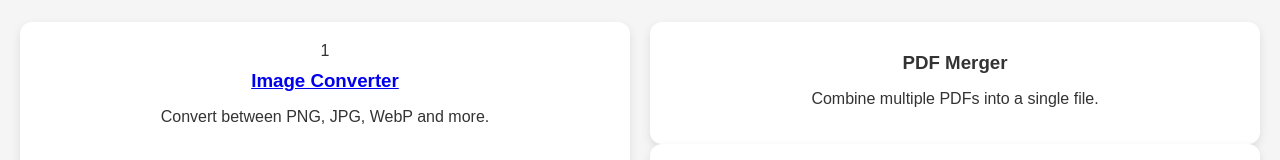
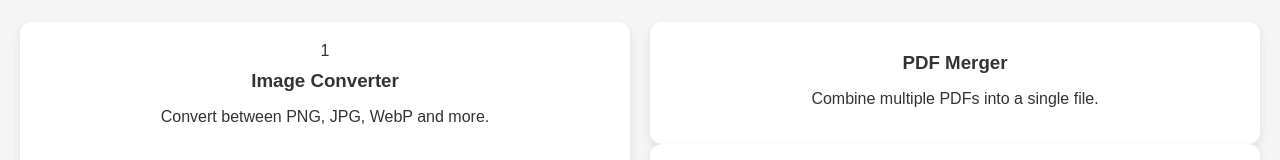
Before and after one commit to ia7122273-ai/tool, a plain HTML site: page index.html in a window 1280 px wide. Shown: the part 759-919 px from the top of the page. Drawn offline with Linux system fonts and the light colour scheme.

Commit message:
Update index.html

```diff
--- a/index.html
+++ b/index.html
@@ -156,7 +156,7 @@
 
   <section class="tools-grid">
     <div class="tool-card">1
-      <h3><a href="#"/tool/img-compress.com"style="text-decoration:none; color:inherit;">Image Converter<a></h3>
+      <h3><a href="/tool/img-compress.html"style="text-decoration:none; color:inherit;">Image Converter<a></h3>
       <p>Convert between PNG, JPG, WebP and more.</p>
     </div>
 
```
